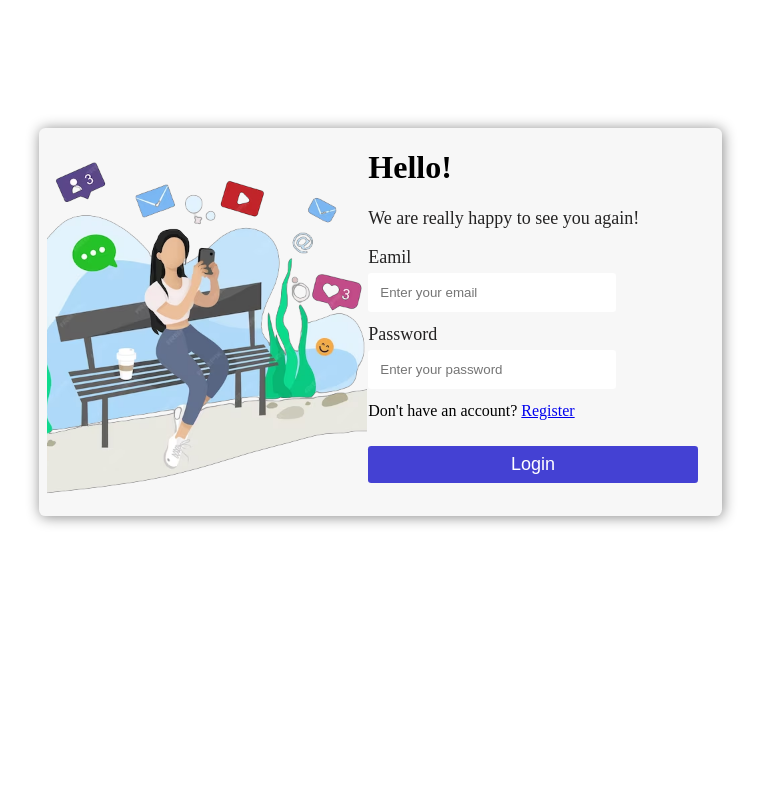
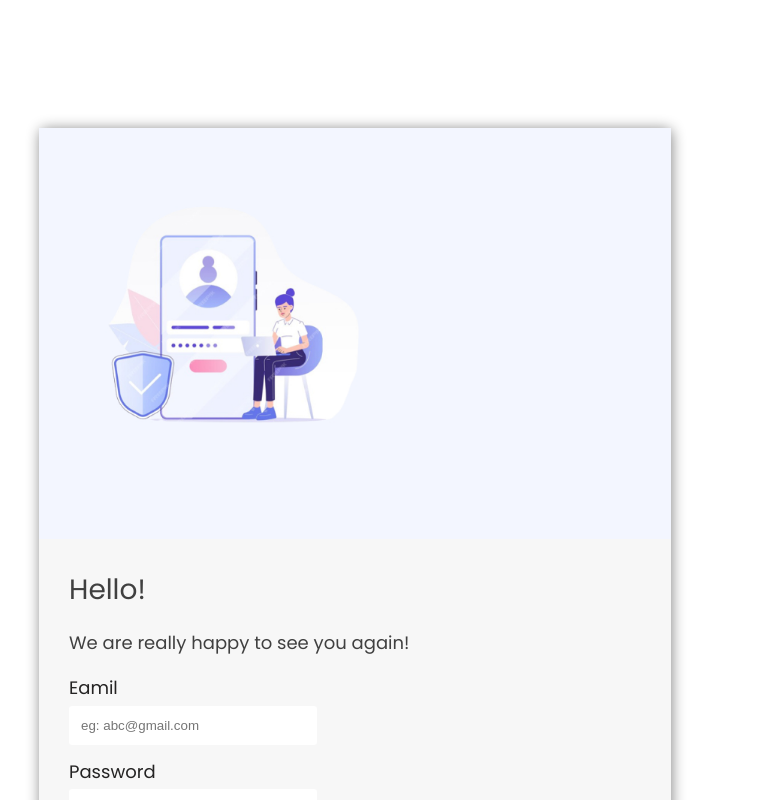
Before and after one commit to ChandanaVanga/angular-twitter-app, an Angular app in the folder twitter-angular/: page / in a window 1280 px wide. Shown: the top 800 px of the page, without its empty margins (269-1031 px from the left). Built offline with nearby package versions, Linux system fonts and the light colour scheme.

Commit message:
UI modifications

```diff
--- a/twitter-angular/src/app/app.component.html
+++ b/twitter-angular/src/app/app.component.html
@@ -1 +1,4 @@
 <app-login></app-login>
+<link rel="preconnect" href="https://fonts.googleapis.com">
+<link rel="preconnect" href="https://fonts.gstatic.com" crossorigin>
+<link href="https://fonts.googleapis.com/css2?family=Poppins:wght@200;300;400&display=swap" rel="stylesheet">
--- a/twitter-angular/src/app/login/login.component.css
+++ b/twitter-angular/src/app/login/login.component.css
@@ -1,11 +1,14 @@
-body {
+@import url('https://fonts.googleapis.com/css2?family=Poppins:wght@200;300&display=swap');
+
+
+/* body {
     background-color: #888888;
-}
+} */
 
 .total-page {
     transform: translate(300px, 120px);
     display: flex;
-    width: 54%;
+    width: 50%;
     background-color: rgb(247, 247, 247);
     box-shadow: 1px 1px 14px #888888;
     border-radius: 0.4rem;
@@ -15,12 +18,30 @@
 .illustration, .form-side {
     flex: 1;
 }
+.illustration {
+   background-color: #F3F6FF;
+}
 .login-illustration {
-    width: 320px;
-    padding: 8px 0 0 8px;
+    width: 380px;
+    /* padding: 8px 0 0 8px; */
 }
 .form-side {
-    padding: 0 24px 0 0;
+    padding: 30px;
+}
+
+.greating {
+color: #404040;
+font-size:  28px;
+font-family: 'Poppins', sans-serif;
+font-weight: 500;
+margin: 0;
+}
+
+.welcome-text {
+    font-size: 18px;
+    font-weight: 500;
+    color: #404040;
+    font-family: "Poppins";
 }
 
 .fields {
@@ -40,8 +61,9 @@
 
 .label {
     font-weight: 500;
-    font-size: large;
+    font-size: 18px;
     color: rgb(36, 35, 35);
+    font-family: 'Poppins', sans-serif;
 }
 
 .submit-button {
@@ -54,9 +76,3 @@
     color: white;
     margin: 1.6rem 0rem;
 }
-
-.welcome-text {
-    font-size: large;
-    font-weight: 500;
-    color: rgb(36, 35, 35);
-}
--- a/twitter-angular/src/app/login/login.component.html
+++ b/twitter-angular/src/app/login/login.component.html
@@ -1,17 +1,17 @@
 <div class="total-page">
     <div class="illustration">
-        <img class="login-illustration" src="../../assets/images/login-image.png" alt="">
+        <img class="login-illustration" src="../../assets/images/Frame 2.jpg" alt="">
     </div>
     <div class="form-side">
-        <h1>Hello!</h1>
+        <p class="greating">Hello!</p>
         <p class="welcome-text">We are really happy to see you again!</p>
         <form class="fields" action="">
             <label class="label" for="">Eamil</label>
-            <input type="text" name="email" placeholder="Enter your email">
+            <input type="text" name="email" placeholder="eg: abc@gmail.com">
             <label class="label" for="">Password</label>
-            <input type="password" name="password" placeholder="Enter your password">
-            <span>Don't have an account? <a [routerLink]="['/register']">Register</a></span>
+            <input type="password" name="password" placeholder="eg: ab12">
             <button class="submit-button" type="submit">Login</button>
+            <span>Don't have an account? <a class="create-text" [routerLink]="['/register']">Create</a></span>
         </form>
     </div>
 </div>
```
Also changed, not shown: twitter-angular/src/assets/images/Frame 2.jpg (added).
